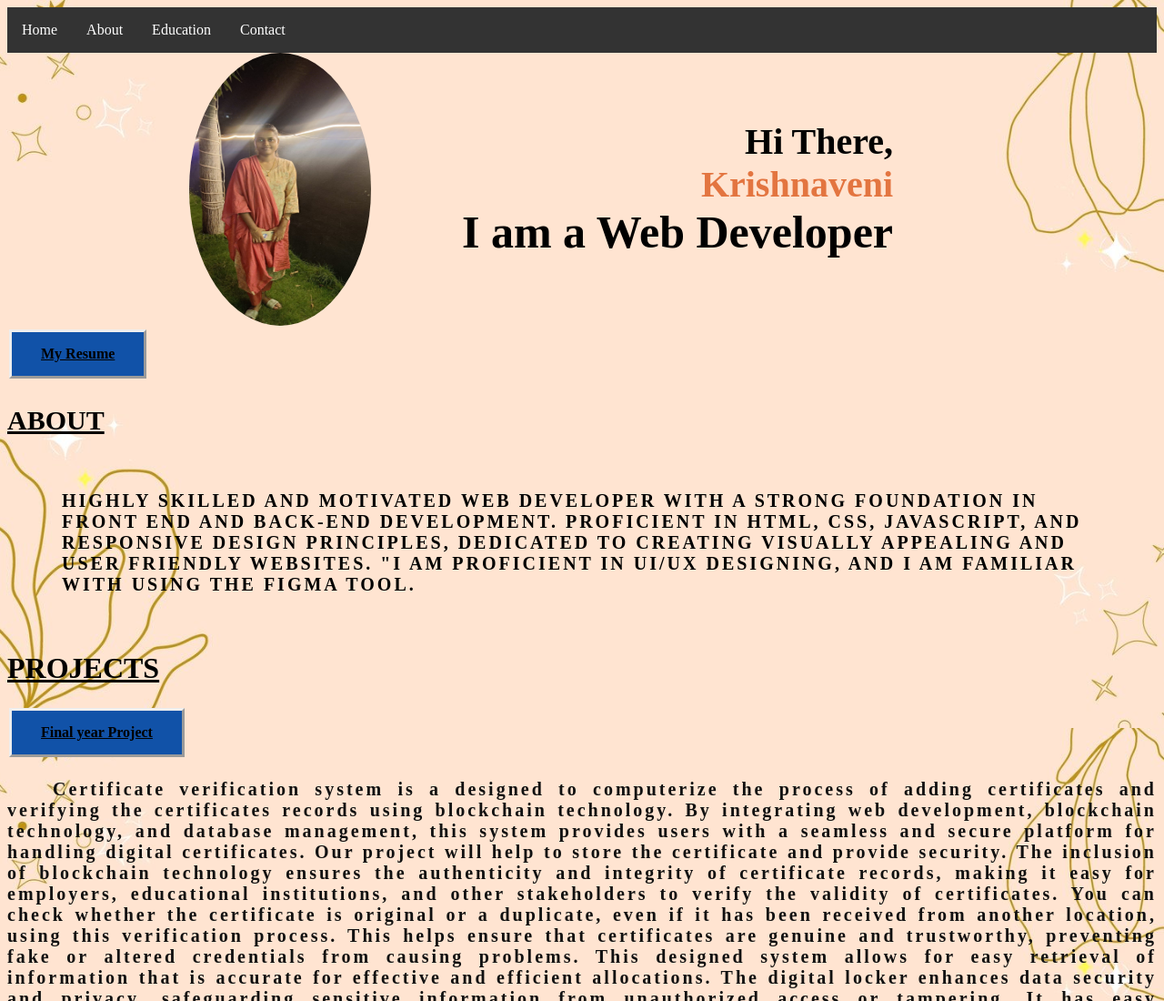
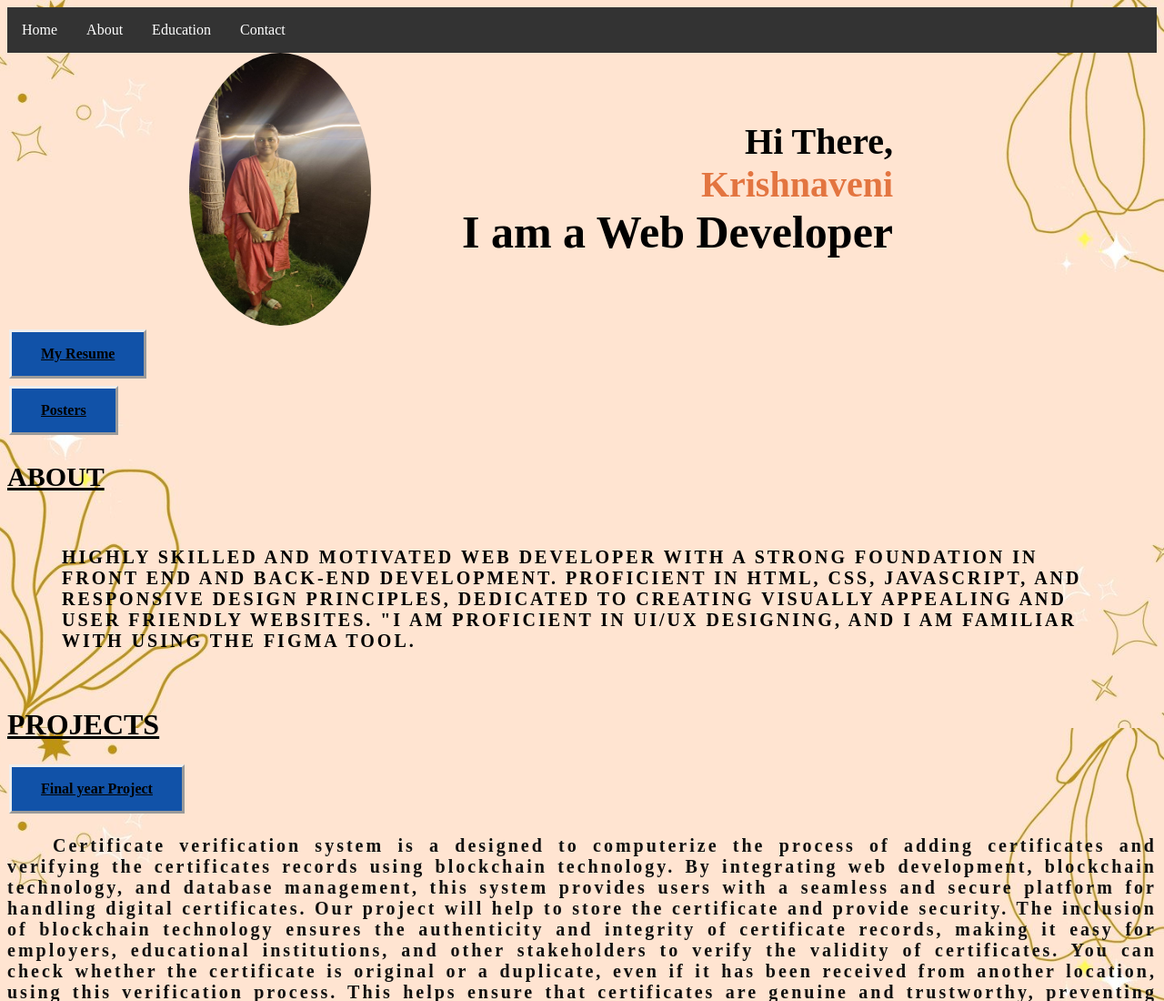
Before and after one commit to Krishnaveni5/Krishnaveni5.github.io, a plain HTML site: page index.html in a window 1280 px wide. Shown: the top 1100 px of the page at 91% size. Drawn offline with Linux system fonts and the light colour scheme; files whose address does not match are found by name.

Commit message:
index.html

```diff
--- a/index.html
+++ b/index.html
@@ -207,6 +207,7 @@ table, th, td {
   </div>
 
 <a href="krishnaveni_resume.pdf" class="button" target="_blank">My Resume</button></a><br>
+  <a href="posters/canva&figmadesign.pdf" class="button" target="_blank">Posters</button></a><br>
 
 
 <u><h1 id="about" class="abo">ABOUT</h1></u>
```
